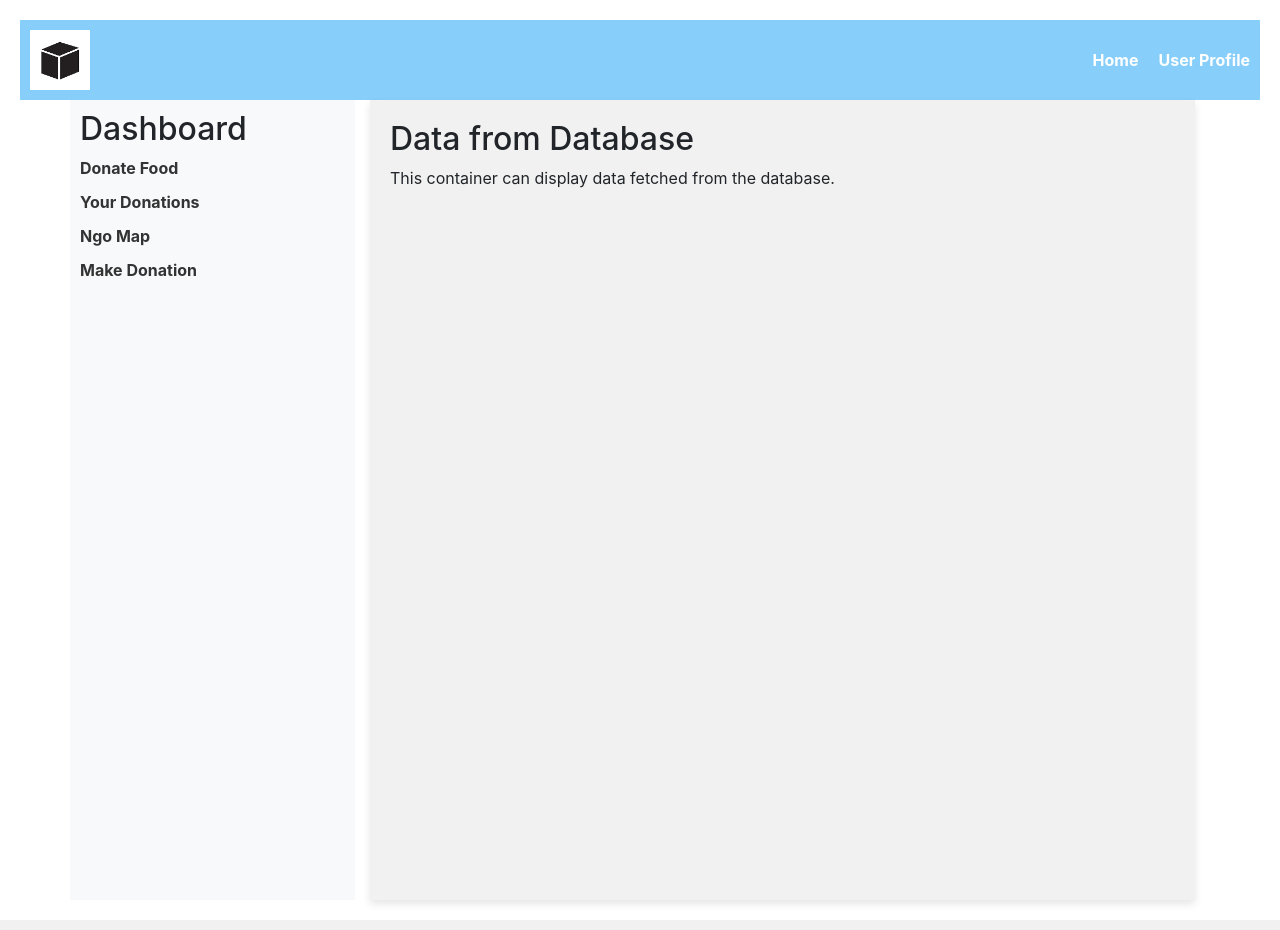
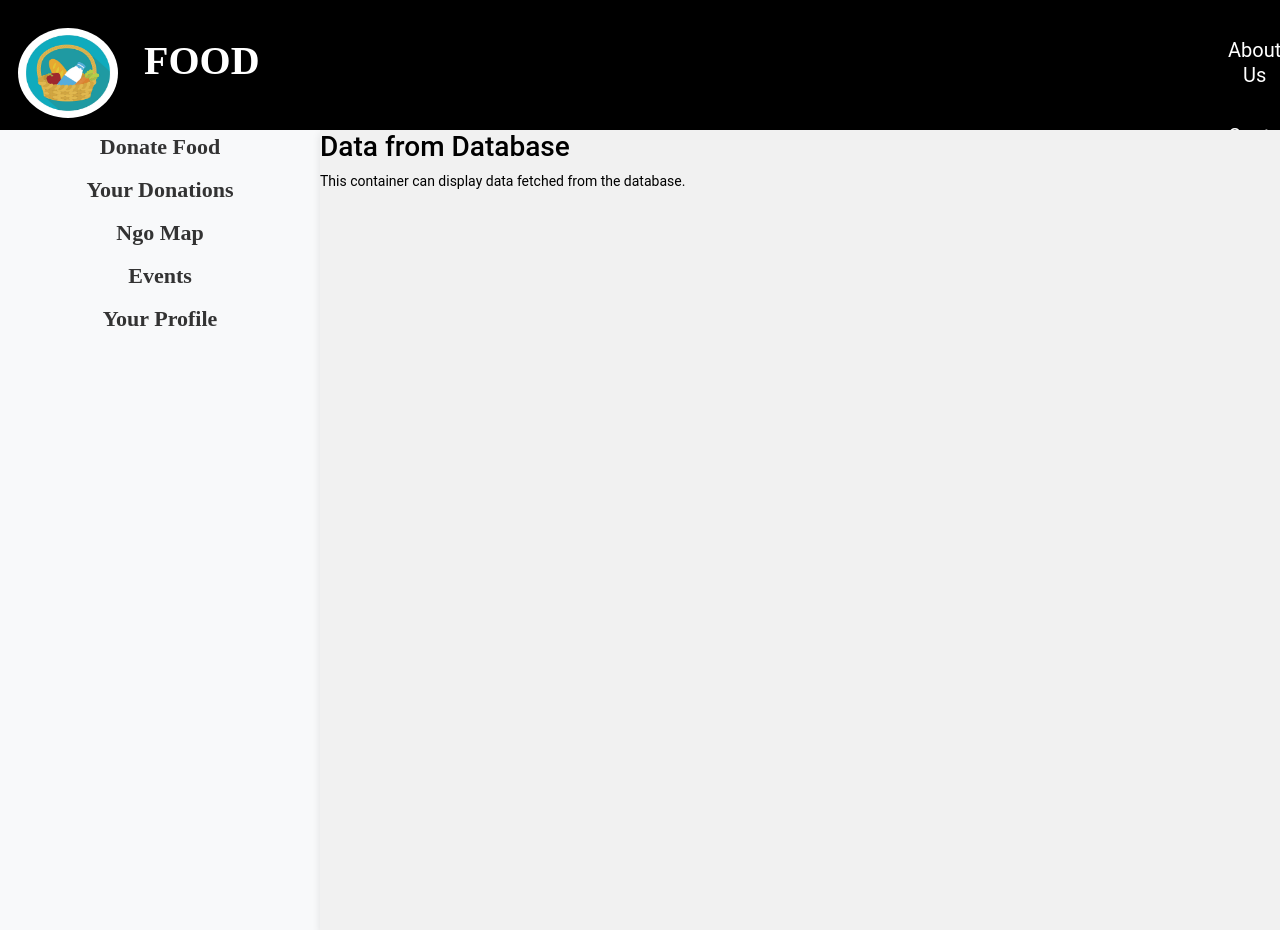
Before and after one commit to gaurijoshi22/MIssion-Meals-team-386, a Flask app: page /donor_main in a window 1280 px wide. Run offline with Flask 3, Linux system fonts and the light colour scheme; some libraries are stand-ins or nearby versions.

Commit message:
donor updated

```diff
--- a/hackathon/templates/donor.html
+++ b/hackathon/templates/donor.html
@@ -6,13 +6,37 @@
   <link rel="stylesheet" href="https://maxcdn.bootstrapcdn.com/bootstrap/4.5.2/css/bootstrap.min.css">
   <style>
     /* Custom CSS styles */
-    body {
-      padding: 20px;
+    html, body {
+      min-height: 100%;
+      padding: 0;
+      margin: 0;
+      font-family: Roboto, Arial, sans-serif;
+      font-size: 14px;
+      color: #000000;
     }
     .dashboard-column {
       background-color: #f8f9fa;
       min-height: 100vh;
-      padding: 10px;
+      padding: 0;
+      width: 50px; /* Set initial width */
+      overflow: hidden;
+      transition: width 0.3s ease-in-out;
+    }
+
+    .dashboard-column a{
+      font-family: 'Times New Roman', Times, serif;
+      font-size: 22px;
+      text-align: center;
+    }
+    .dashboard-column a:hover{
+      font-family: 'Times New Roman', Times, serif;
+      font-size: 22px;
+      text-align: center;
+      background-color: #5b5959;
+      color:#000000
+    }
+    .dashboard-column:hover {
+      width: 250px; /* Expand on hover */
     }
     .dashboard-link {
       display: block;
@@ -26,67 +50,121 @@
     }
     .data-container {
       background-color: #f1f1f1;
-      padding: 20px;
+      padding: 0;
       box-shadow: 0 4px 8px rgba(0, 0, 0, 0.1);
       min-height: 100vh;
     }
     /* Navbar styles */
+
+
+
+    button {
+        width: 100%;
+        padding: 10px;
+        border: none;
+        background: #000000;
+        font-size: 20px;
+        font-weight: 400;
+        color: #fff;
+        }
+        button:hover {
+        background: #353535;
+        }
+        .header {
+                    overflow: hidden;
+                    background-color: #000000;
+                    padding: 20px 10px;
+                    height: 130px;
+              }
+
+              .header a.mh {
+                    text-align: center;
+                    font-family: 'Times New Roman', Times, serif;
+                    font-weight: bold;
+                    align-items: center;
+              }
+              .header a.i{
+                margin-bottom: 2px;
+              }
+
+              .header a {
+                    float: left;
+                    color: rgb(246, 242, 242);
+                    text-align: center;
+                    padding: 8px;
+                    text-decoration: none;
+                    font-size: 18px;
+                    line-height: 25px;
+                    border-radius: 4px;
+                    margin-top:0px;
+
+              }
+
+              .food{
+      font-family: 'Times New Roman', Times, serif;
+            font-weight: bold;
+
+      color:rgb(255, 255, 255);
+
+
+    }
+
+    .header a.logo {
+                    font-size: 40px;
+                    font-weight: bold;
+                    margin-top: 20px;
+              }
+
+              .header a:hover {
+                    background-color: #5b5959;
+                    color: black;
+              }
+
+              .header-right {
+                    margin-left: 1200px;
+              }
     .navbar {
-      background-color: #87CEFA;
-      color: #fff;
-      padding: 10px;
-      height: 80px;
-      display: flex;
-      align-items: center;
-      justify-content: space-between;
+        background-color: black; /* Set the header background color to black */
+        margin-bottom: 0;
+        width: 100px;
     }
-    .navbar-links {
-      list-style: none;
-      display: flex;
-      margin: 0;
-      padding: 0;
+
+    .navbar-brand {
+        display: flex;
+        align-items: center;
+        color: white; /* Set the color of the header text */
     }
-    .navbar-links li {
-      margin-right: 20px;
+
+    .header img {
+        margin-right: 10px;
+        border-radius: 50%;/* Add some spacing between the logo and text */
     }
-    .navbar-links li:last-child {
-      margin-right: 0;
-    }
-    .navbar-links li a {
-      color: #fff;
-      text-decoration: none;
-      font-weight: bold;
-    }
-    .navbar-links li a:hover {
-      color: #f8f9fa;
-    }
-    .logo img {
-      height: 60px; /* Set the height of the logo */
-    }
+
+
   </style>
 </head>
 <body>
   <!-- Navbar -->
-  <div class="navbar">
-    <div class="logo">
-      <img src="./logo.png" alt="">
+  <div class="header">
+    <a href="" class="i"><img src="{{ url_for('static', filename='images/logo.jpg') }}" width="100" height="90"></a>
+<a href="" class="logo"><span class="food">FOOD</span></a>
+    <div class="header-right">
+      <form href="#about"><a><button href="#about">About Us</button></a></form>
+      <form href="#contact"><a><button href="#contact">Contact Us</button></a></form>
     </div>
-    <ul class="navbar-links">
-      <li><a href="#">Home</a></li>
-      <li><a href="#">User Profile</a></li>
-    </ul>
   </div>
 
-  <div class="container">
-    <div class="row">
+
+  <div class="container-fluid px-0"> <!-- Added class to remove horizontal padding -->
+    <div class="row no-gutters"> <!-- Removed gutter spacing -->
       <!-- Column 1 -->
       <div class="col-md-3 dashboard-column">
-        <h2>Dashboard</h2>
+
         <a href="donate.html" class="dashboard-link">Donate Food</a>
         <a href="a.html" class="dashboard-link">Your Donations</a>
         <a href="map.html" class="dashboard-link">Ngo Map</a>
-        <a href="leaderboard.html" class="dashboard-link">Make Donation</a>
-
+        <a href="leaderboard.html" class="dashboard-link">Events</a>
+        <a href="leaderboard.html" class="dashboard-link">Your Profile</a>
         <!-- Add more dashboard options as needed -->
       </div>
 
```
